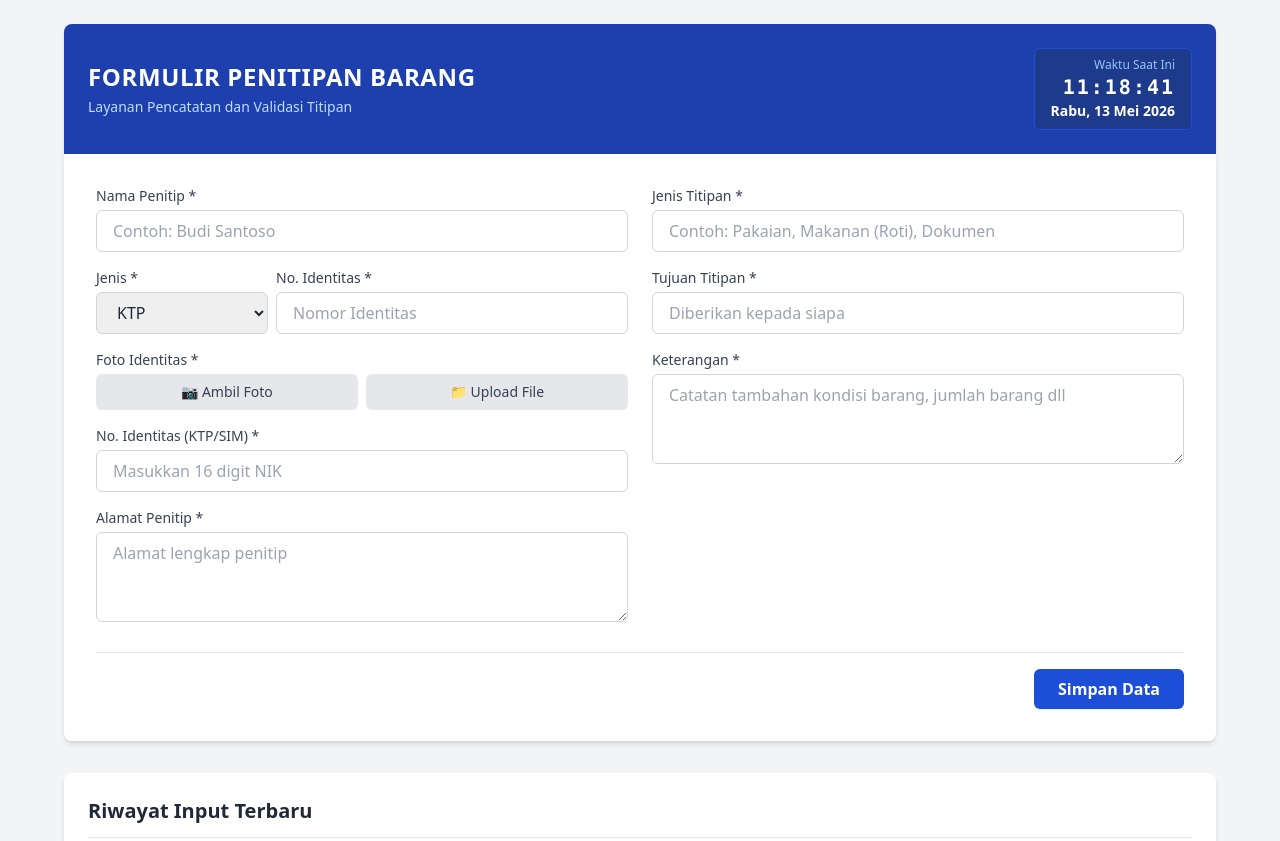
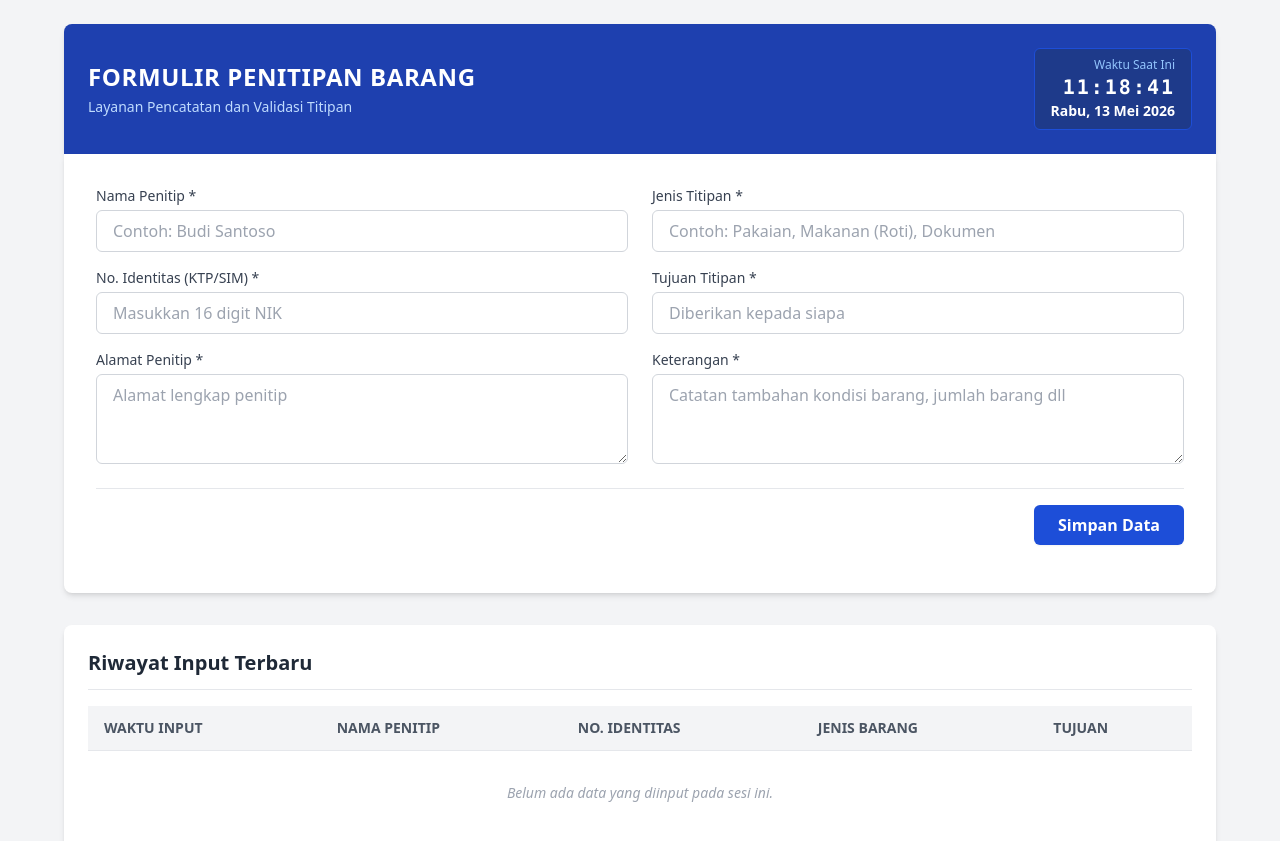
Before and after one commit to SiTITIP/layanan-penitipan-barang, a plain HTML site: page index.html in a window 1280 px wide. Shown: the top 841 px of the page. Drawn offline with nearby package versions, Linux system fonts and the light colour scheme.

Commit message:
Fix HTML structure and clean up code

```diff
--- a/index.html
+++ b/index.html
@@ -1,4 +1,3 @@
-<!DOCTYPE html>
 <html lang="id">
 <head>
     <meta charset="UTF-8">
@@ -29,58 +28,6 @@
                             <label class="block text-sm font-medium text-gray-700 mb-1">Nama Penitip *</label>
                             <input type="text" name="nama" required class="w-full px-4 py-2 border border-gray-300 rounded-md focus:ring-blue-500 focus:border-blue-500 outline-none transition" placeholder="Contoh: Budi Santoso">
                         </div>
-                        <!-- Pilihan Jenis Identitas -->
-<div class="grid grid-cols-3 gap-2">
-    <div class="col-span-1">
-        <label class="block text-sm font-medium text-gray-700 mb-1">Jenis *</label>
-        <select name="jenis_identitas" required class="w-full px-4 py-2 border border-gray-300 rounded-md focus:ring-blue-500 focus:border-blue-500 outline-none transition">
-            <option value="KTP">KTP</option>
-            <option value="SIM">SIM</option>
-            <option value="PASPOR">PASPOR</option>
-        </select>
-    </div>
-    <div class="col-span-2">
-        <label class="block text-sm font-medium text-gray-700 mb-1">No. Identitas *</label>
-        <input type="number" name="identitas" required class="w-full px-4 py-2 border border-gray-300 rounded-md focus:ring-blue-500 focus:border-blue-500 outline-none transition" placeholder="Nomor Identitas">
-    </div>
-</div>
-
-<!-- Fitur Kamera & Upload Foto -->
-<div>
-    <label class="block text-sm font-medium text-gray-700 mb-1">Foto Identitas *</label>
-    <div class="flex flex-col gap-3">
-        <div class="flex gap-2">
-            <!-- Tombol Kamera -->
-            <button type="button" onclick="openCamera()" class="flex-1 bg-gray-200 hover:bg-gray-300 text-gray-700 py-2 px-3 rounded-md text-sm flex items-center justify-center gap-2 transition">
-                📷 Ambil Foto
-            </button>
-            <!-- Tombol Upload -->
-            <label class="flex-1 bg-gray-200 hover:bg-gray-300 text-gray-700 py-2 px-3 rounded-md text-sm flex items-center justify-center gap-2 cursor-pointer transition">
-                📁 Upload File
-                <input type="file" name="foto_file" id="foto_file" accept="image/*" class="hidden" onchange="previewImage(this)">
-            </label>
-        </div>
-
-        <!-- Area Preview -->
-        <div id="previewContainer" class="hidden relative border-2 border-dashed border-gray-300 rounded-md p-2 bg-gray-50">
-            <img id="imagePreview" src="#" alt="Preview" class="max-h-48 mx-auto rounded-md">
-            <button type="button" onclick="resetPreview()" class="absolute top-1 right-1 bg-red-500 text-white rounded-full p-1 hover:bg-red-600">
-                <svg xmlns="http://www.w3.org/2000/svg" class="h-4 w-4" fill="none" viewBox="0 0 24 24" stroke="currentColor">
-                    <path stroke-linecap="round" stroke-linejoin="round" stroke-width="2" d="M6 18L18 6M6 6l12 12" />
-                </svg>
-            </button>
-            <!-- Input hidden untuk menyimpan data base64 foto dari kamera -->
-            <input type="hidden" name="foto_base64" id="foto_base64">
-        </div>
-
-        <!-- Element Video untuk Kamera (Hidden by default) -->
-        <div id="cameraContainer" class="hidden flex flex-col gap-2">
-            <video id="video" class="w-full bg-black rounded-md" autoplay></video>
-            <button type="button" onclick="takeSnapshot()" class="bg-blue-600 text-white py-2 rounded-md">Klik untuk Foto</button>
-            <canvas id="canvas" class="hidden"></canvas>
-        </div>
-    </div>
-</div>
                         <div>
                             <label class="block text-sm font-medium text-gray-700 mb-1">No. Identitas (KTP/SIM) *</label>
                             <input type="number" name="identitas" required class="w-full px-4 py-2 border border-gray-300 rounded-md focus:ring-blue-500 focus:border-blue-500 outline-none transition" placeholder="Masukkan 16 digit NIK">
```
